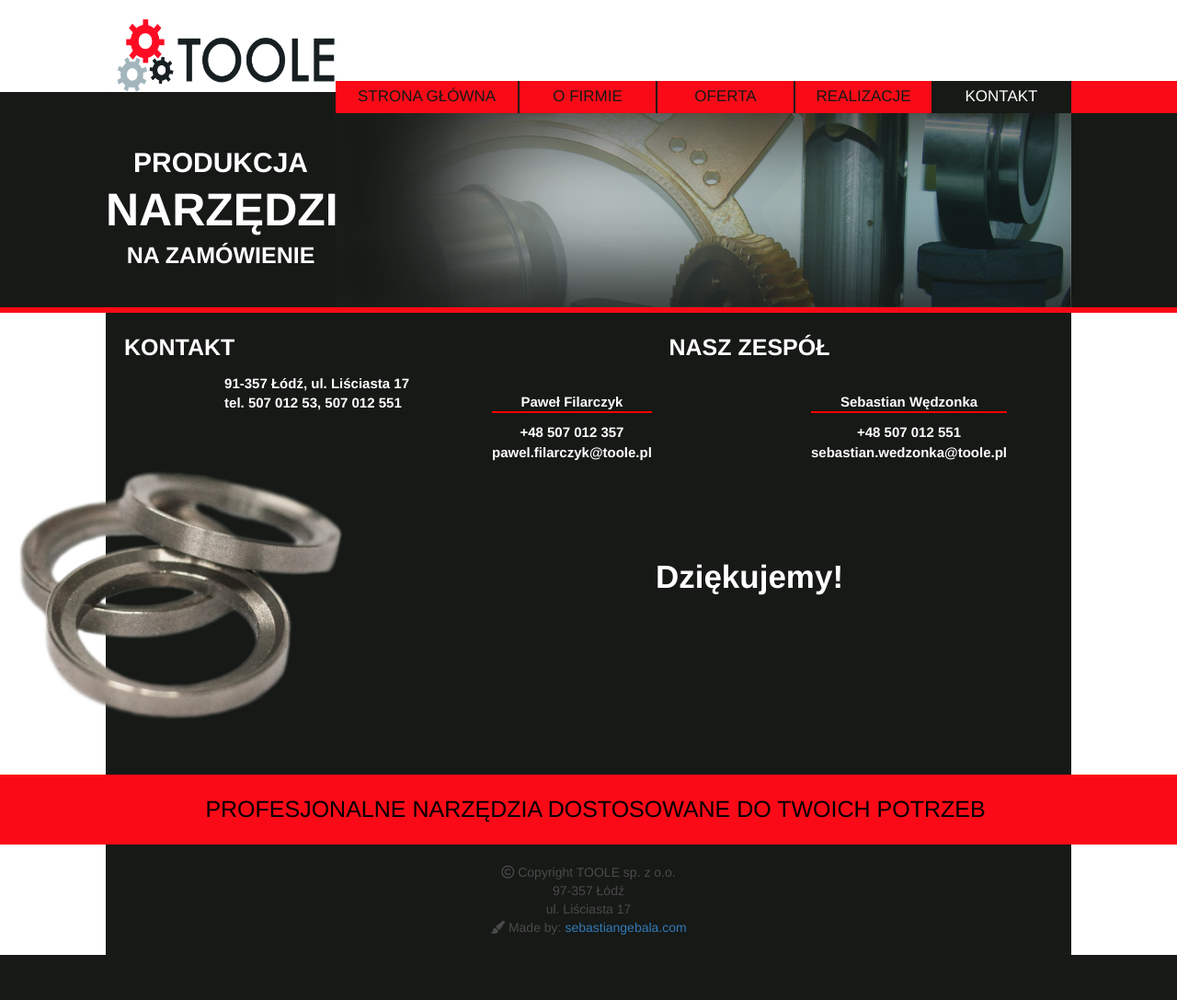
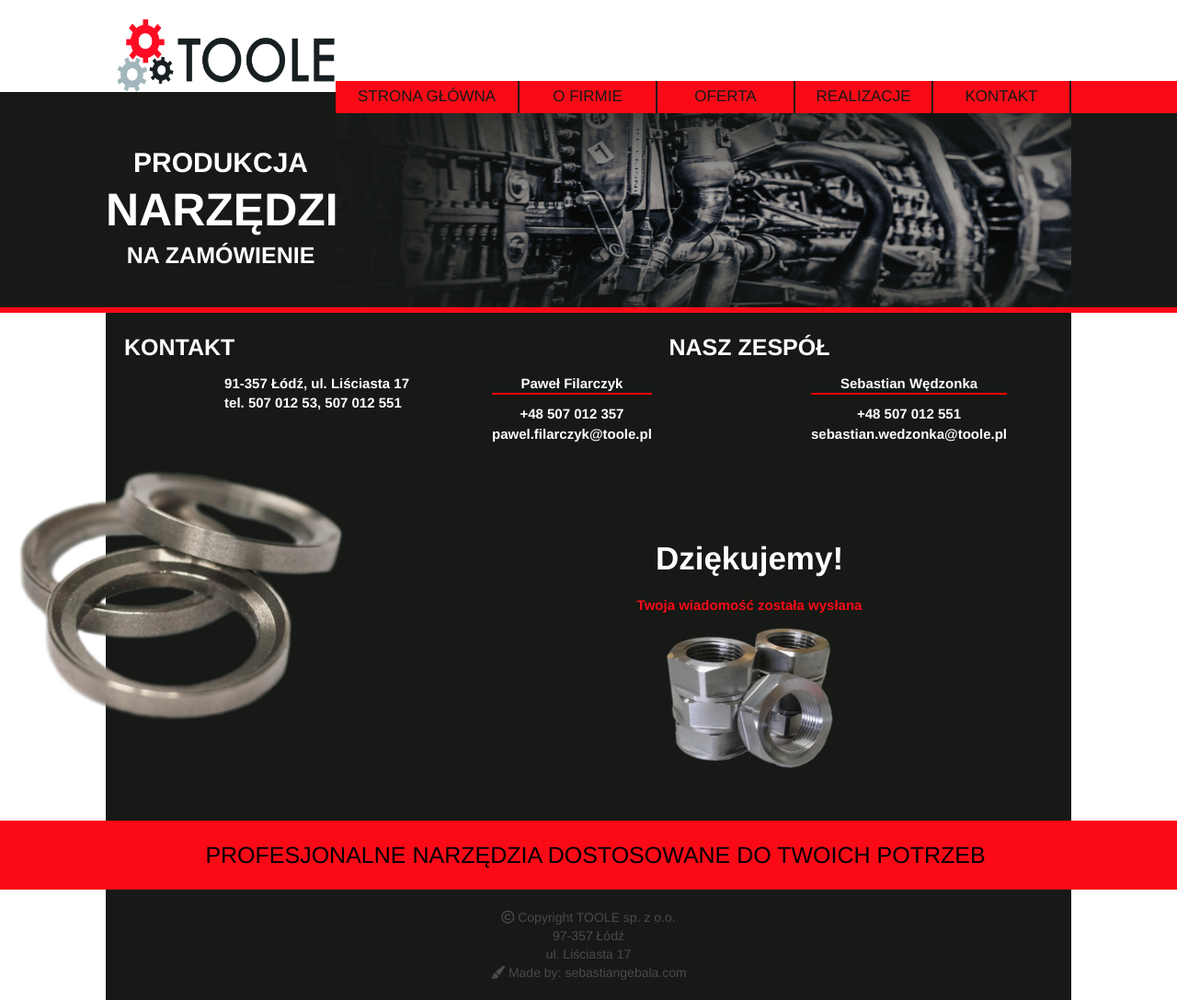
Before and after one commit to sebastiangebala/toole, a Django app: page /thanks/ in a window 1280 px wide. Shown: the whole page at 92% size. Before the commit the page ends 1038 px from the top, so only its background shows below. Run offline with Django 3.2, Linux system fonts and the light colour scheme; parts of the project's set-up code (start-up, migrations or seed data) failed here and were passed over; some libraries are stand-ins or nearby versions.

Commit message:
corrections

```diff
--- a/static/css/toole.css
+++ b/static/css/toole.css
@@ -1,11 +1,9 @@
-{
-border: 1px solid red;
-}
 a:hover {
 color: #4A4A4A;
 text-decoration: none;
 }
 a:link {
+color: #4A4A4A;
 outline:none;
 text-decoration: none;
 }
@@ -32,7 +30,10 @@
 #title_size_1 {font-size: 30px; margin-top: 60px; line-height: 33px;}
 #title_size_2 {font-size: 50px; line-height: 50px;}
 #title_size_3 {font-size: 25px; line-height: 28px;}
-#main_img {width: 800px; height: 240px; float: left;background-image: url('../img/main_img.jpg'); background-size: 100% 100%; border-bottom: 6px solid #FA0A17; box-shadow: 100px 0px 120px 50px #161916 inset;}
+
+#main_img {width: 800px; height: 217px; float: left; margin-top: 23px;}
+.img_slide {width: 800px; height: 217px !important; border-bottom: 6px solid #FA0A17;}
+.shadow {box-shadow: 100px 0px 120px 50px #161916 inset; position: absolute; width: 100%; height: 100%; border-bottom: 6px solid #FA0A17; z-index: 20}
 
 .strona {width: 200px; height: 35px; float: left; margin-top: 68px; position: relative; background-color: #FA0A17; border-right: 2px solid #161916; text-align: center; font-size: 17px; color: #161916; padding-top: 5px; z-index: 10;}
 .buttons {width: 150px; height: 35px; float: left; margin-top: 68px; position: relative; background-color: #FA0A17; border-right: 2px solid #161916; text-align: center; font-size: 17px; color: #161916; padding-top: 5px; z-index: 10;}
@@ -92,7 +93,8 @@
 /*kontakt*/
 .kontakt_1 {width: 350px; float: left; padding: 20px; color: white; font-size: 25px; font-weight: bold;}
 .kontakt_2 {width: 700px; float: left; padding: 20px; color: white; font-size: 15px; font-weight: bold;}
-.kontakt_title {text-align: center; font-size: 25px; padding-bottom: 20px;}
+.kontakt_title {text-align: center; font-size: 25px; padding-bottom: 0px;}
+.kontakt_title_wszystkie {text-align: center; font-size: 15px; color: #FA0A17}
 .kontakt_dane_1 {float: left; text-align: center; padding-left: 50px;}
 .kontakt_dane_2 {float: right; text-align: center; padding-right: 50px;}
 .kontakt_adres {font-size: 15px; float: right;}
@@ -107,6 +109,8 @@
 
 /*dziękujemy*/
 #thanks {text-align: center; font-size: 35px; margin-top: 50px;}
+#thanks_twoja {text-align: center; font-size: 15px; margin-top: 15px; width: 100%; color: #FA0A17}
+.thanks_img {width: 200px}
 
 
 /*small Desktop*/
--- a/toole/templates/toole/base.html
+++ b/toole/templates/toole/base.html
@@ -19,7 +19,6 @@
   <script src="{% static "jquey/toole.js" %}"></script>
   <meta name="format-detection" content="telephone=no">
   <script src="https://use.fontawesome.com/116e10d08c.js"></script>
-
 </head>
 <body>
 
@@ -45,12 +44,17 @@
 			<p class="title_main fontsforweb_fontid_9785" id="title_size_2">NARZĘDZI</p>
 			<p class="title_main fontsforweb_fontid_9785" id="title_size_3">NA ZAMÓWIENIE</p>
 		</div>
-		<div id="main_img"></div>
+		<div id="main_img" class="carousel slide" data-ride="carousel">
+			<div class="carousel-inner">
+				<div class="shadow"></div>
+				<img class="item active img_slide" src="{% static "img/engine.jpg" %}" alt="rondo">
+				<img class="item img_slide" src="{% static "img/tech.jpg" %}" alt="kcpzpr">
+				<img class="item img_slide" src="{% static "img/technik.jpg" %}" alt="kino">
+				<img class="item img_slide" src="{% static "img/main_img.jpg" %}" alt="slide-4">
+			</div>
+		</div>
 	</div>
 </div>
-
-
-
 <article class="art_holder hidden-xs col-sm-12">
 	<div class="art_inside">
 		{% block article %}
@@ -122,5 +126,13 @@
 	</div>
 </div>
 <!--End for Phone-->
+<script src="https://ajax.googleapis.com/ajax/libs/jquery/1.11.0/jquery.min.js"></script>
+<script src="http://maxcdn.bootstrapcdn.com/bootstrap/3.3.6/js/bootstrap.min.js"></script>
+<script>
+	$('.carousel').carousel({
+		interval: 3000
+	})
+</script>
 </body>
+
 </html>
--- a/toole/templates/toole/kontakt.html
+++ b/toole/templates/toole/kontakt.html
@@ -28,6 +28,7 @@
 	</div>
 	<div class="kontakt_2 fontsforweb_fontid_9785">
 		<p class="kontakt_title">NAPISZ DO NAS</p>
+		<p class="kontakt_title_wszystkie">(wszystkie pola wymagane)</p>
 		<form id="action="" method="post">
 			{% csrf_token %}
 			<div class="contactList">
@@ -70,6 +71,7 @@
 	</div>
 	<div class="kontakt_phone fontsforweb_fontid_9785">
 		<p class="kontakt_title_phone">NAPISZ DO NAS</p>
+		<p class="kontakt_title_wszystkie">(wszystkie pola wymagane)</p>
 
 		<form class="form_message" id="action="" method="post">
 			{% csrf_token %}
@@ -86,6 +88,7 @@
 
 
 	</div>
+	<a href="{% url 'base' %}"><i class="fa fa-reply fa-3x" aria-hidden="true"></i></a>
 {% endblock content_phone %}
 
 {% block footer_phone %}
--- a/toole/templates/toole/o_firmie.html
+++ b/toole/templates/toole/o_firmie.html
@@ -11,7 +11,7 @@
 
 {% block article %}
 <div class="firma_img">
-	<img class="img-responsive" src="{% static "img/zielona.png" %}" alt="zielona"/>
+	<img class="img-responsive" src="{% static "img/zielona_ok.png" %}" alt="zielona"/>
 </div>
 <div class="firma_text fontsforweb_fontid_9785">
 <h3><b>O FIRMIE</b></h3></br>
@@ -34,7 +34,7 @@
 <!--Phone-->
 {% block content_phone %}
 <div class="firma_img_phone col-xs-12">
-<img class="img-responsive" src="{% static "img/zielona.png" %}" alt="zielona"/>
+<img class="img-responsive" src="{% static "img/zielona_ok.png" %}" alt="zielona"/>
 </div>
 <div class="firma_text_phone fontsforweb_fontid_9785">
 <h3><b>O FIRMIE</b></h3></br>
@@ -45,6 +45,7 @@
 Posiadamy wykwalifikowany personel inżynierów, konstruktorów oraz techników z bogatym doświadczeniem z za-kresu obsługi maszyn i urządzeń.
 Dysponujemy dostępem do laboratorium pomiarowego.
 </div>
+<a href="{% url 'base' %}"><i class="fa fa-reply fa-3x" aria-hidden="true"></i></a>
 {% endblock content_phone %}
 
 {% block footer_phone %}
--- a/toole/templates/toole/oferta.html
+++ b/toole/templates/toole/oferta.html
@@ -55,6 +55,7 @@
 		<p class="first_letter_phone">R</p><p class="oferta_text_phone">egenerowania elementów chromowanych, wały trzpienie, zdejmowanie i  nakładanie nowych warstw obróbka po chromowaniu.</p></br>
 		<p class="first_letter_phone">N</p><p class="oferta_text_phone">akładanie warstw  metodami natryskowymi na elementach obrotowych i ich obróbka</p>
 	</div>
+	<a href="{% url 'base' %}"><i class="fa fa-reply fa-3x" aria-hidden="true"></i></a>
 {% endblock content_phone %}
 
 {% block footer_phone %}
--- a/toole/templates/toole/produkt_detail.html
+++ b/toole/templates/toole/produkt_detail.html
@@ -35,7 +35,7 @@
 	{% endif %}
 	<h1 class="title_detail_phone fontsforweb_fontid_9785">{{ produkt.title }}</h1>
 	<p class="text_detail_phone fontsforweb_fontid_9785">{{ produkt.text }}</p>
-
+	<a href="{% url 'base' %}"><i class="fa fa-reply fa-3x" aria-hidden="true"></i></a>
 {% endblock content_phone %}
 
 {% block footer_phone %}
--- a/toole/templates/toole/produkt_new.html
+++ b/toole/templates/toole/produkt_new.html
@@ -33,7 +33,7 @@
         {{ form.as_p }}
         <button class="fontsforweb_fontid_9785 save btn btn-default" type="submit">Zapisz i dodaj</button>
     </form>
-
+    <a href="{% url 'base' %}"><i class="fa fa-reply fa-3x" aria-hidden="true"></i></a>
 {% endblock content_phone %}
 
 {% block footer_phone %}
--- a/toole/templates/toole/realizacje.html
+++ b/toole/templates/toole/realizacje.html
@@ -60,6 +60,7 @@
 				</div>
 			</a>
 	{% endfor %}
+	<a href="{% url 'base' %}"><i class="fa fa-reply fa-3x" aria-hidden="true"></i></a>
 {% endblock content_phone %}
 
 {% block footer_phone %}
--- a/toole/templates/toole/thanks.html
+++ b/toole/templates/toole/thanks.html
@@ -6,14 +6,14 @@
 <a href="{% url 'o_firmie' %}"><p class="button_effect buttons fontsforweb_fontid_9785">O FIRMIE</p></a>
 <a href="{% url 'oferta' %}"><p class="button_effect buttons fontsforweb_fontid_9785">OFERTA</p></a>
 <a href="{% url 'realizacje' %}"><p class="button_effect buttons fontsforweb_fontid_9785">REALIZACJE</p></a>
-<a href="{% url 'kontakt' %}"><p class="button_effect buttons black fontsforweb_fontid_9785">KONTAKT</p></a>
+<a href="{% url 'kontakt' %}"><p class="button_effect buttons fontsforweb_fontid_9785">KONTAKT</p></a>
 {% endblock content %}
 
 {% block article %}
 	<div class="kontakt_1 fontsforweb_fontid_9785">
 		<p>KONTAKT</p>
 		<p class="kontakt_adres">91-357 Łódź, ul. Liściasta 17</br>tel. 507 012 53, 507 012 551</p>
-		<img class="kontakt_img" src="{% static "img/kolo.png" %}" alt="logo"/>
+		<img class="kontakt_img" src="{% static "img/kolo_ok.png" %}" alt="logo"/>
 	</div>
 	<div class="kontakt_2 fontsforweb_fontid_9785">
 		<p class="kontakt_title">NASZ ZESPÓŁ</p>
@@ -28,6 +28,11 @@
 	</div>
 	<div class="kontakt_2 fontsforweb_fontid_9785">
 		<p id="thanks">Dziękujemy!</p>
+		<p id="thanks_twoja">
+			Twoja wiadomość została wysłana</br>
+			<img class="thanks_img" src="{% static "img/sroby.png" %}" alt="sroby"/>
+		</p>
+
 	</div>
 {% endblock article %}
 
@@ -57,7 +62,12 @@
 	</div>
 	<div class="kontakt_phone fontsforweb_fontid_9785">
 		<p id="thanks">Dziękujemy!</p>
+		<p id="thanks_twoja">
+			Twoja wiadomość została wysłana</br>
+			<img class="thanks_img" src="{% static "img/sroby.png" %}" alt="sroby"/>
+		</p>
 	</div>
+	<a href="{% url 'base' %}"><i class="fa fa-reply fa-3x" aria-hidden="true"></i></a>
 {% endblock content_phone %}
 
 {% block footer_phone %}
```
Also changed, not shown: other parts of static/css/toole.css (+12 -9 lines), static/img/engine.jpg (added), static/img/kolo_ok.png (added), static/img/main_img.jpg, static/img/niebieska_ok.png (added), static/img/tech.jpeg (added), static/img/tech.jpg (added), static/img/technical.jpg (added), static/img/technik.jpg (added), static/img/zielona_ok.png (added), static/jquey/toole.js (line endings or trailing spaces).
